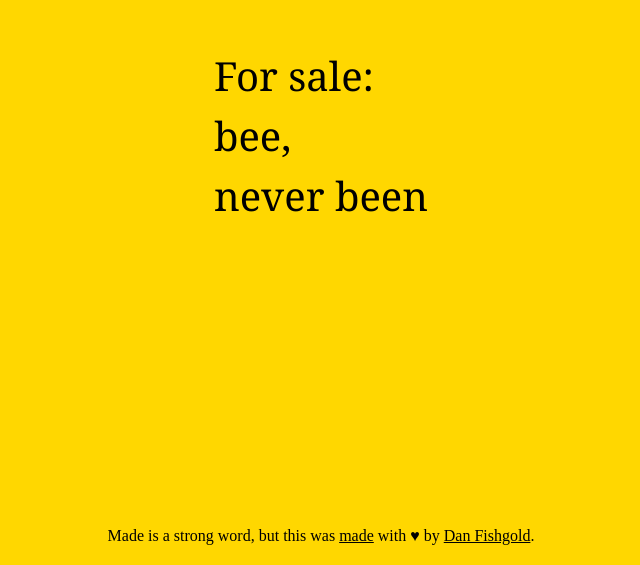
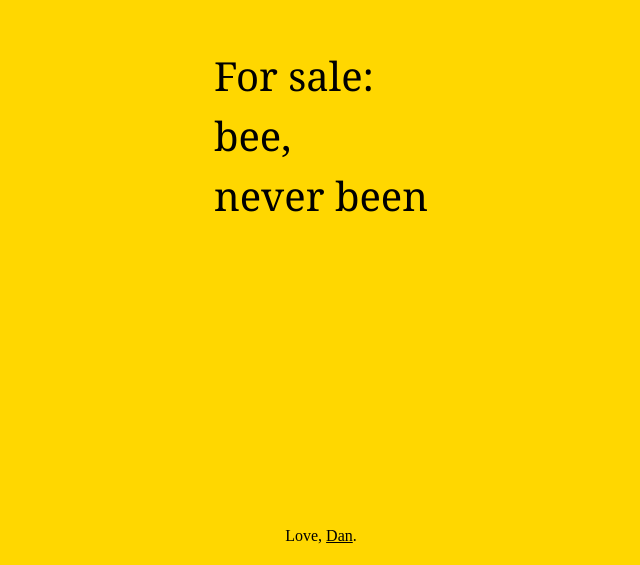
Before and after one commit to danfishgold/bee, a plain HTML site: page index.html in a window 1280 px wide. Shown: the part 235-800 px from the top of the page, without its empty margins (319-959 px from the left). Drawn offline with Linux system fonts and the light colour scheme.

Commit message:
Modernize footer

```diff
--- a/index.html
+++ b/index.html
@@ -51,7 +51,7 @@
       </p>
     </main>
     <footer>
-      Made is a strong word, but this was <a href="https://github.com/danfishgold/bee">made</a> with ♥︎ by <a href="https://danfishgold.com">Dan Fishgold</a>.
+      Love, <a href="https://dan.city">Dan</a>.
     </footer>
   </body>
 </html>
```
